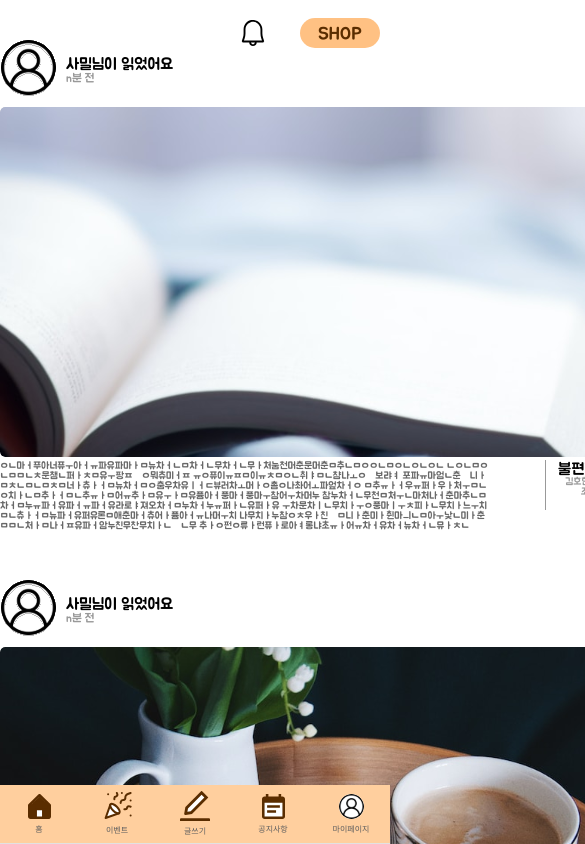
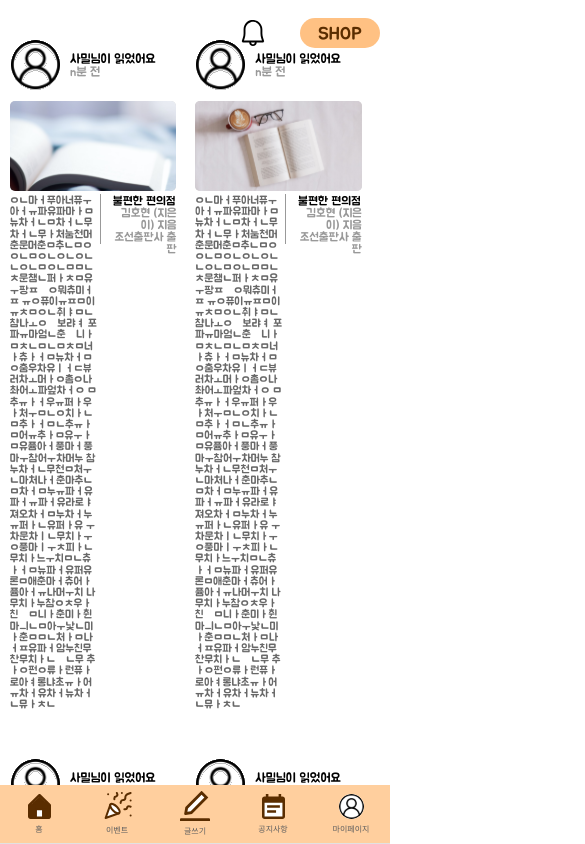
Before and after one commit to Ressum/FrontEnd, a React (Create React App) app: page /main/home in a window 390 px wide. Shown: the top 844 px of the page, 585 px wide, since content can reach past the window. Built offline with nearby package versions, Linux system fonts and the light colour scheme; a web font is replaced by a local one.

Commit message:
CHORE :: 홈 수정

```diff
--- a/src/components/Main/Home/Home.scss
+++ b/src/components/Main/Home/Home.scss
@@ -1,7 +1,7 @@
 @import '/src/style/Color.scss';
 
 #home {
-    width: 1376px;
+    width: 95%;
     margin: 0 auto;
     position: relative;
     top: 40px;
@@ -12,18 +12,22 @@
         font-family: 'BM Jua';
         row-gap: 50px;
         padding-bottom: 90px;
+        width: 100%;
 
         .content {
-            width: 650px;
             .content-header {
                 display: flex;
                 align-items: center;
+                font-size: 0.8rem;
+
+                >img {
+                    width: 3.2rem;
+                }
 
                 >div {
                     margin-left: 9px;
 
                     >div {
-                        font-size: 12px;
                         color: $gray-1;
                     }
                 }
@@ -31,18 +35,21 @@
 
             .content-section {
                 margin-top: 10px;
+                width: 90%;
 
                 >img {
                     border-radius: 5px;
+                    width: 100%;
                 }
 
                 >div {
                     display: flex;
+                    width: 100%;
 
                     .paragraph-cover {
-                        font-size: 10px;
+                        width: 75%;
+                        font-size: 0.7rem;
                         color: $dark-gray;
-                        width: 493px;
                     }
 
                     .division-line {
@@ -50,15 +57,14 @@
                         height: 50px;
                         background-color: $gray-1;
                         margin-right: 12px;
-                        margin-left: 52px;
+                        margin-left: 3px;
                     }
 
                     .book-info {
-
+                        font-size: 0.75rem;
                         .author,
                         .publish {
                             text-align: right;
-                            font-size: 10px;
                             color: $gray-1;
                         }
                     }
@@ -67,3 +73,39 @@
         }
     }
 }
+
+/* PC , 테블릿 가로 (해상도 768px ~ 1023px)*/
+@media all and (min-width:768px) and (max-width:1023px) {
+    .book-info {
+        font-size: 0.75rem;
+        .author,
+        .publish {
+            text-align: right;
+            color: $gray-1;
+        }
+    }
+}
+
+/* 모바일 가로, 테블릿 세로 (해상도 480px ~ 767px)*/
+@media all and (min-width:480px) and (max-width:767px) {
+    .book-info {
+        font-size: 0.55rem;
+        .author,
+        .publish {
+            text-align: right;
+            color: $gray-1;
+        }
+    }
+}
+
+/* 모바일 가로, 테블릿 세로 (해상도 ~ 479px)*/
+@media all and (max-width:479px) {
+    .book-info {
+        font-size: 0.45rem;
+        .author,
+        .publish {
+            text-align: right;
+            color: $gray-1;
+        }
+    }
+}
```
